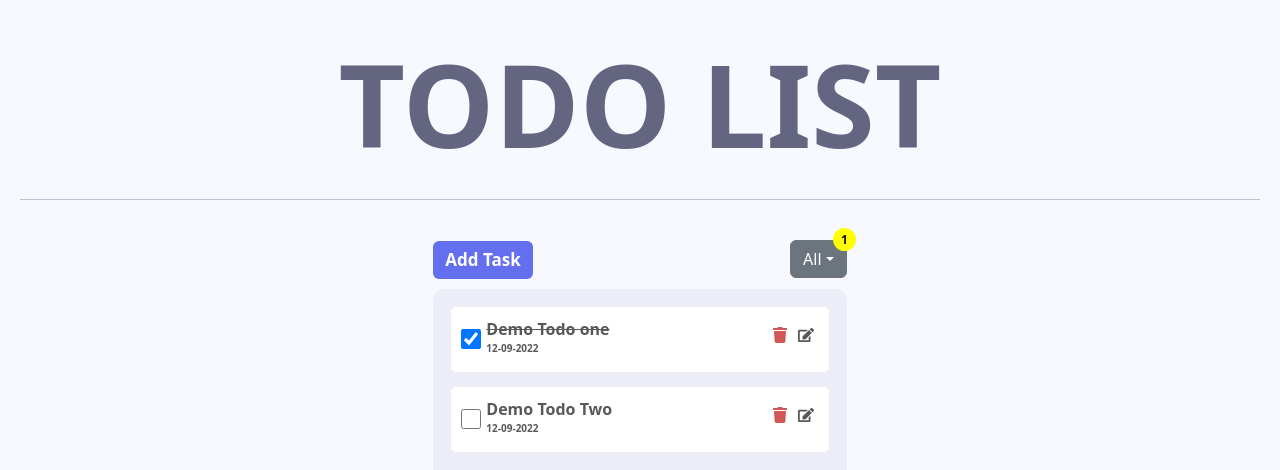
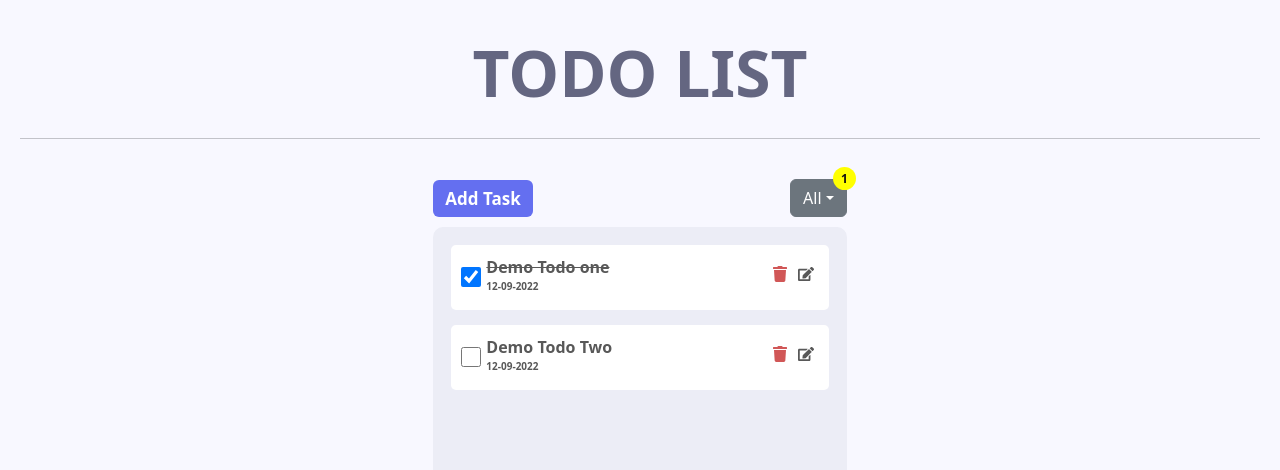
Before and after one commit to Anuragsingh9/react-todo_app, a React (Create React App) app: page / in a window 1280 px wide. Shown: the top 470 px of the page. Built offline with nearby package versions, Linux system fonts and the light colour scheme.

Commit message:
Bug fix for title field not being empty.

```diff
--- a/src/components/TodoApp/Todolist.js
+++ b/src/components/TodoApp/Todolist.js
@@ -82,7 +82,7 @@ const Todolist = (props) => {
     }
 
     const handleClose = () => {
-        if (title === undefined || title === "") {
+        if (title === "") {
             setInvalidForm(true);
             showNotification('error', 'Please enter the title');
             return;
@@ -134,6 +134,8 @@ const Todolist = (props) => {
         if (event.target.value !== "") {
             setInvalidForm(false);
             setTitle(event.target.value);
+        }else{
+            setTitle("");
         }
     }
 
--- a/src/components/TodoApp/todolist.css
+++ b/src/components/TodoApp/todolist.css
@@ -13,7 +13,7 @@ html,body
     padding: 25px 20px;
 }
 .todo-title h5{
-    font-size: 9vw;
+    font-size: 5vw;
     font-weight: 700;
     text-align: center;
     padding: 10px;
```
